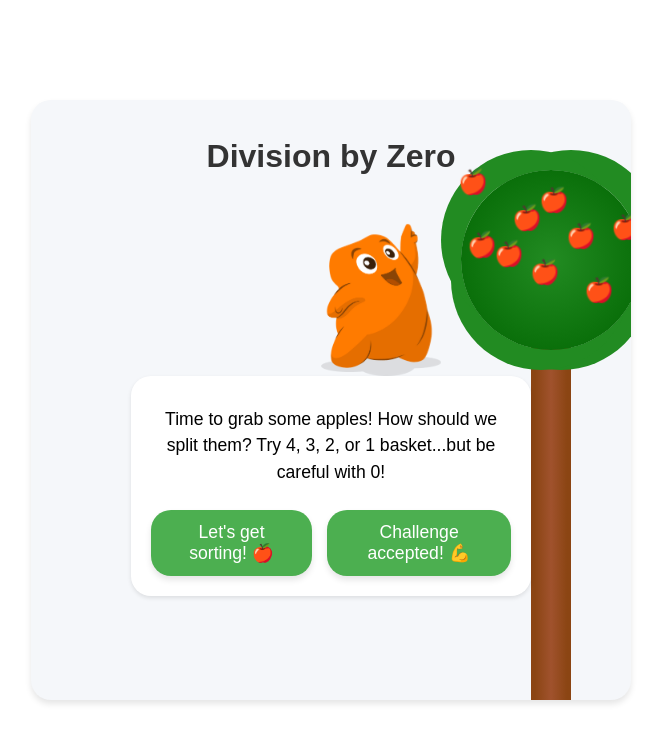
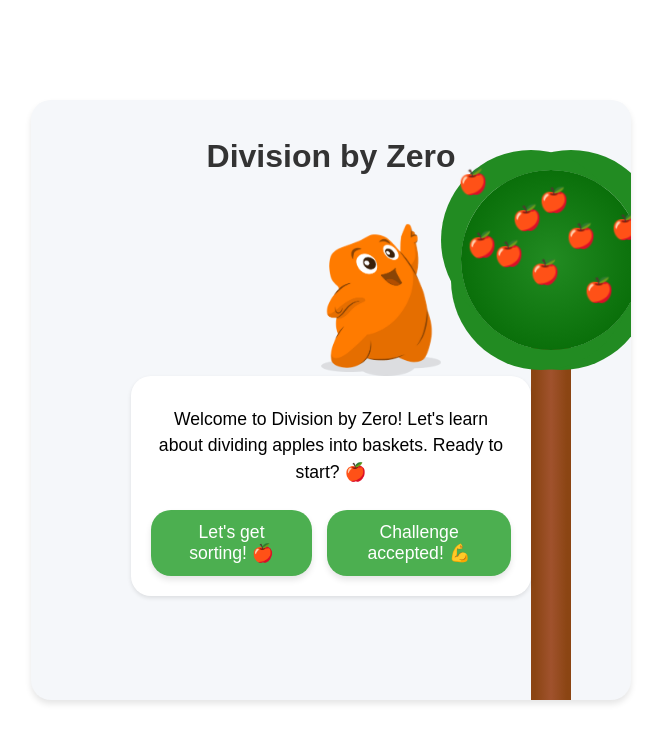
Before and after one commit to Content-Interactives/Division-by-0-, a React (Vite) app: page / in a window 1280 px wide. Shown: the top 742 px of the page, without its empty margins (309-971 px from the left). Built offline with nearby package versions, Linux system fonts and the light colour scheme; a web font is replaced by a local one.

Commit message:
Fix level 5 welcome page with proper message

```diff
--- a/src/App.jsx
+++ b/src/App.jsx
@@ -19,7 +19,7 @@ function App() {
   const [highlightedAppleId, setHighlightedAppleId] = useState(null)
   const [hintPosition, setHintPosition] = useState({ x: 0, y: 0 })
   const [isShowingHint, setIsShowingHint] = useState(false)
-  const [flexiMessage, setFlexiMessage] = useState("Time to grab some apples! How should we split them? Try 4, 3, 2, or 1 basket...but be careful with 0!")
+  const [flexiMessage, setFlexiMessage] = useState("Welcome to Division by Zero! Let's learn about dividing apples into baskets. Ready to start? 🍎")
   const [selectedAnswer, setSelectedAnswer] = useState(null)
   const [customAnswer, setCustomAnswer] = useState("")
   const [apples, setApples] = useState(() => {
```
